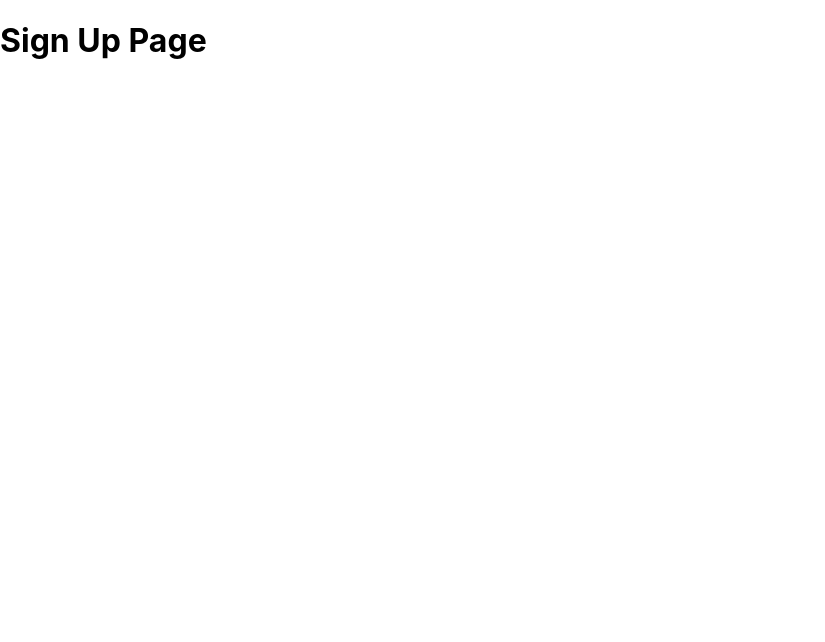
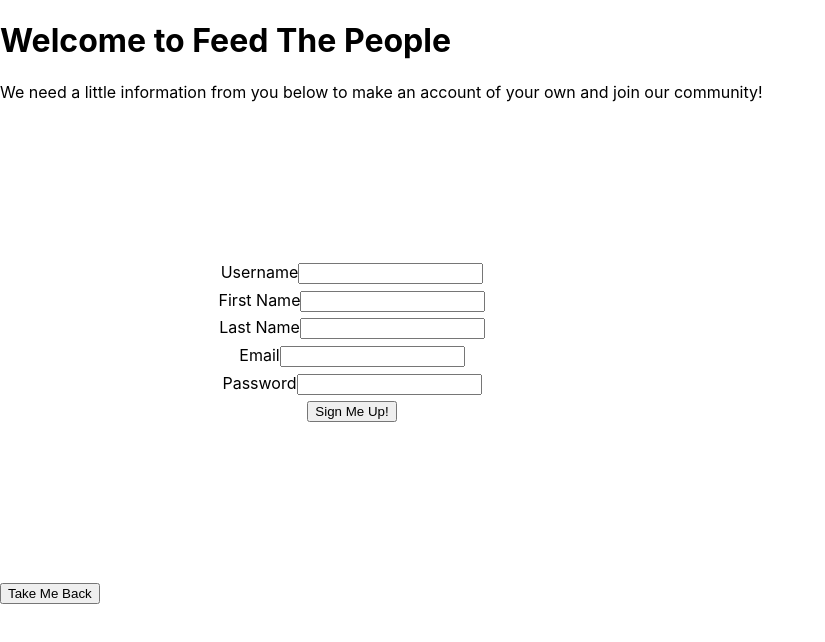
Before and after one commit to feed-the-people/Front-End, a React (Create React App) app: page /signup in a window 1280 px wide. Shown: the top 642 px of the page, without its empty margins (0-825 px from the left). Built offline with nearby package versions, Linux system fonts and the light colour scheme.

Commit message:
Create simple sign up page.

```diff
--- a/src/components/SignUp/SignUpPage.js
+++ b/src/components/SignUp/SignUpPage.js
@@ -1,12 +1,60 @@
+import './SignUpPage.css'
+import {Link} from 'react-router-dom'
+import { Component } from 'react';
 
-function SignUpPage() {
-  return (
-    <div className="SignUpPage">
-      <header className="SignUpPage-header">
-        <h1> Sign Up Page </h1>
-      </header>
-    </div>
-  );
+class SignUpPage extends Component {
+  constructor(props) {
+    super(props);
+    this.state = {
+      email: '',
+      password: '',
+    }
+  }
+  updateInput = (e) => {
+    let type = e.target.type
+    let value = e.target.value
+    this.setState({[type]: value})
+  }
+
+  submitForm = () => {
+    console.log('Submitted!')
+  }
+
+  render() {
+    return (
+      <div className="SignUpPage">
+        <h1>Welcome to Feed The People</h1>
+        <p>We need a little information from you below to make an account of
+        your own and join our community!</p>
+        <form>
+          <label>
+            Username
+            <input type='text' onChange={this.updateInput}/>
+          </label>
+          <label>
+            First Name
+            <input type='text' onChange={this.updateInput}/>
+          </label>
+          <label>
+            Last Name
+            <input type='text' onChange={this.updateInput}/>
+          </label>
+          <label>
+            Email
+            <input type='email' onChange={this.updateInput}/>
+          </label>
+          <label>
+            Password
+            <input type='text' onChange={this.updateInput}/>
+          </label>
+          <button type='submit' onClick={this.submitForm}> Sign Me Up! </button>
+        </form>
+        <footer className="SignUpPage-footer">
+          <Link to='/'><button> Take Me Back </button></Link>
+        </footer>
+      </div>
+    );
+  }
 }
 
 export default SignUpPage;
```
